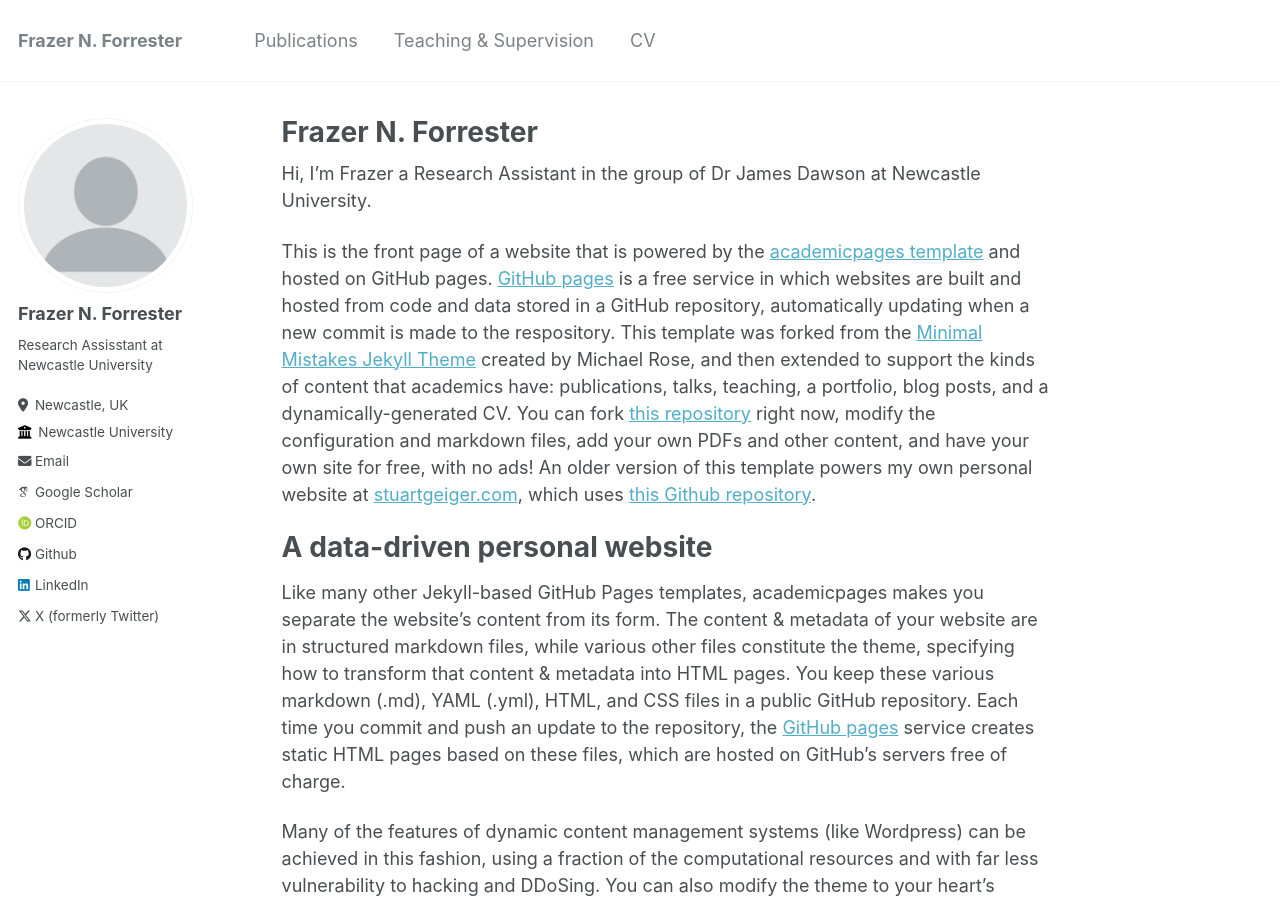
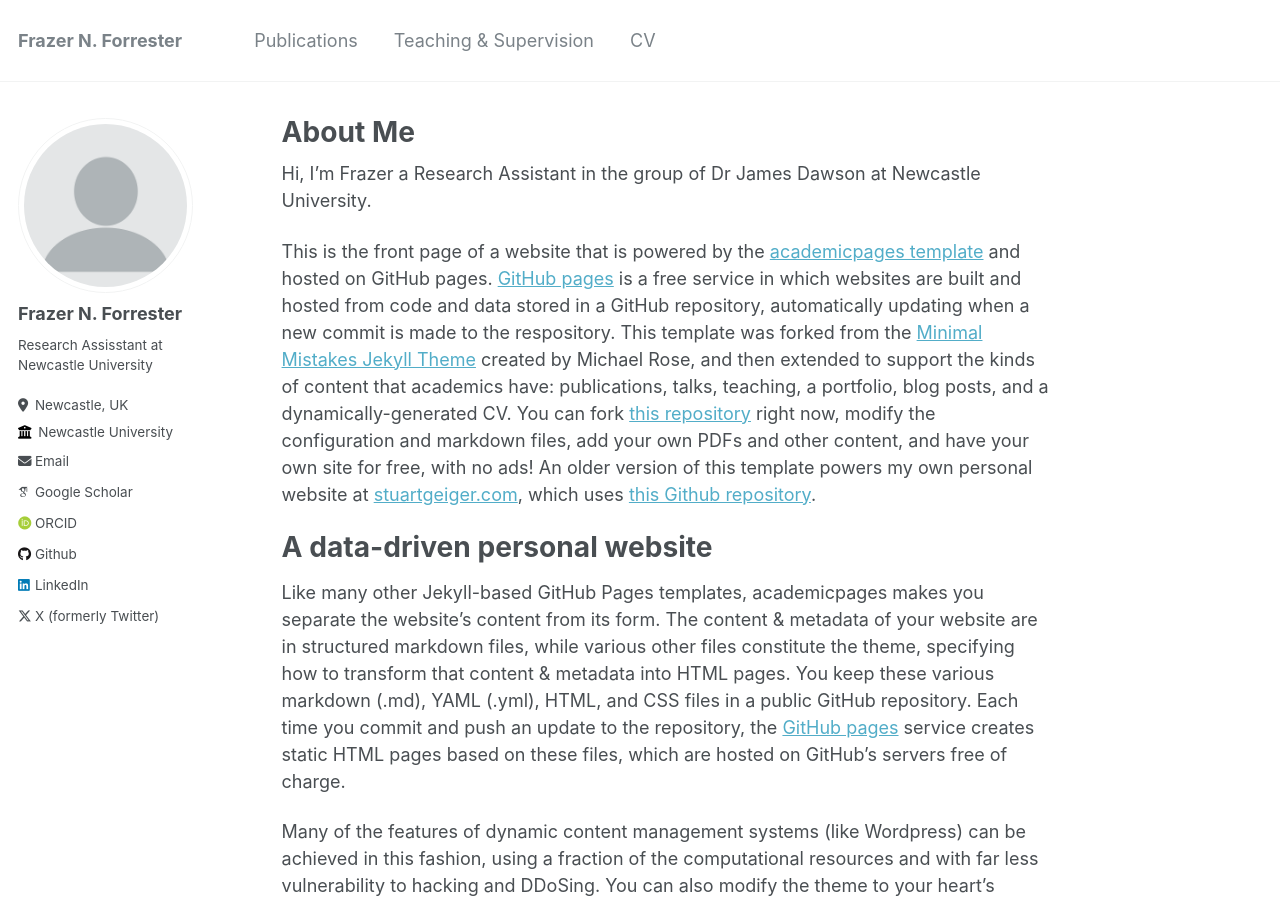
Before and after one commit to fforrester/fforrester.github.io, a Jekyll site: the page built from _pages/about.md, in a window 1280 px wide and 900 px high. Built offline with Jekyll 4.4.1, drawn with Linux system fonts in a browser that asks for light colours; some web fonts are replaced.

Commit message:
Update about.md

```diff
--- a/_pages/about.md
+++ b/_pages/about.md
@@ -1,6 +1,6 @@
 ---
 permalink: /
-title: "Frazer N. Forrester" # Maybe delete this if image renders well
+title: "About Me" # Maybe delete this if image renders well
 excerpt: "About me"
 author_profile: true
 redirect_from:
```
